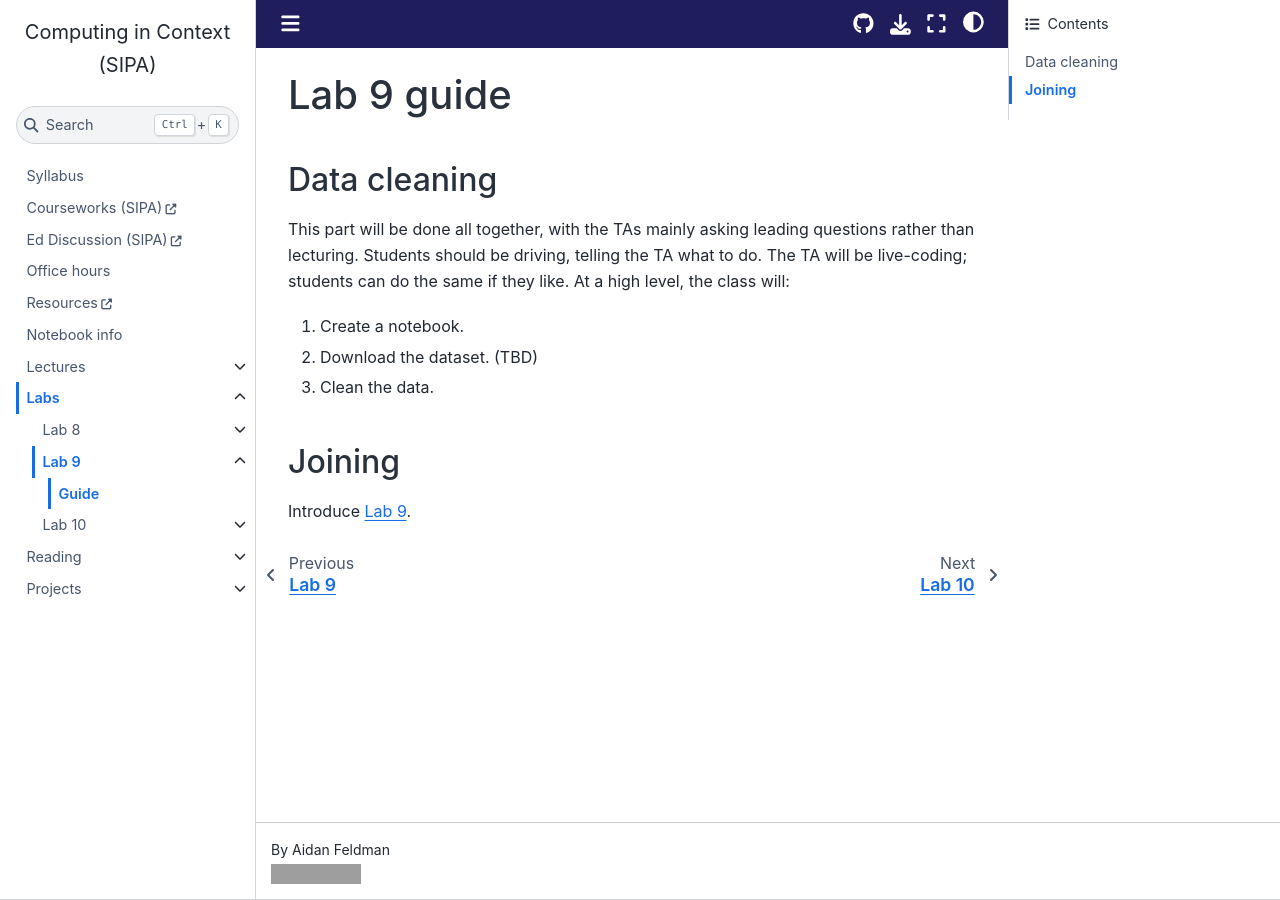
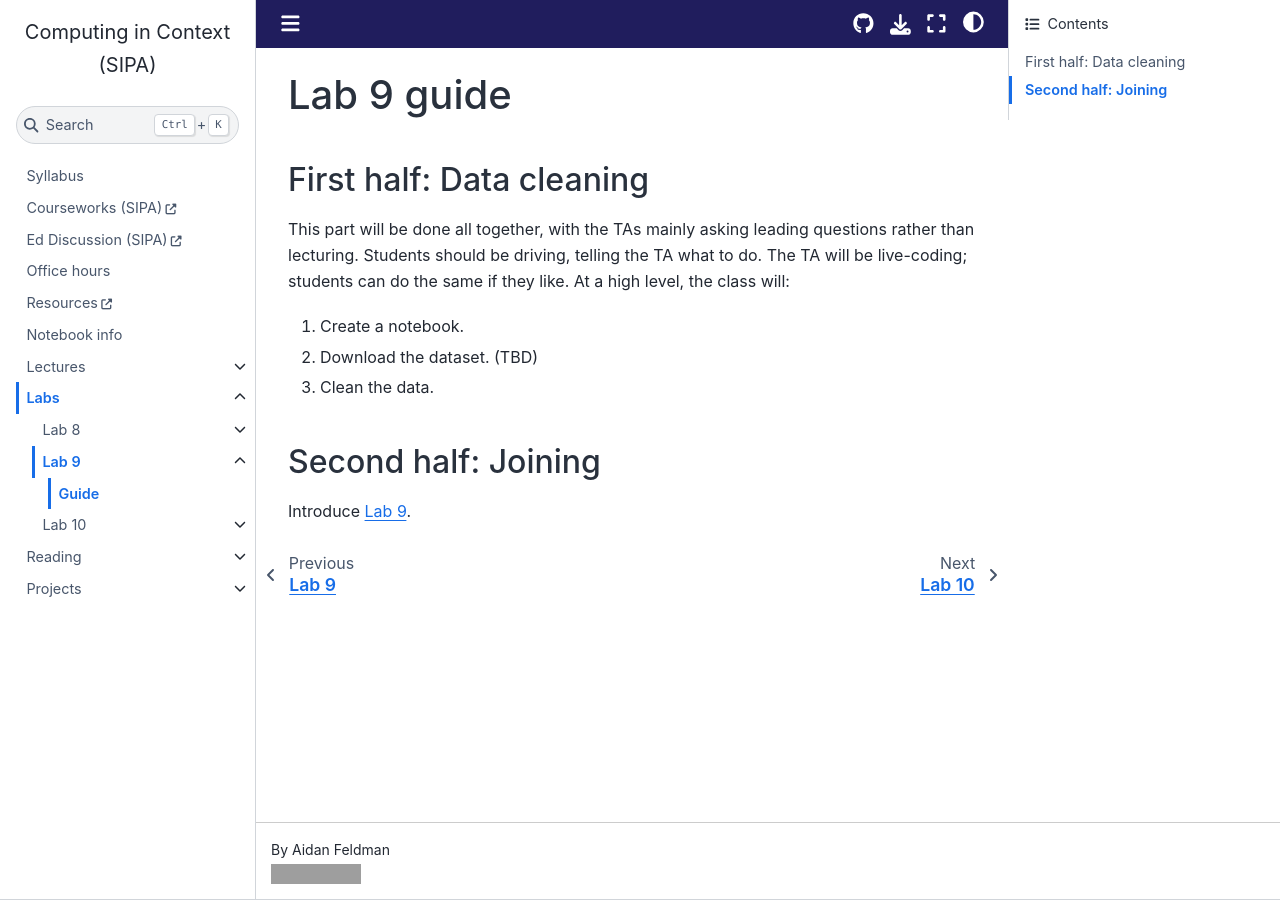
Before and after one commit to afeld/computing-in-context, a Jupyter Book: the page built from lab_9_guide.md, in a window 1280 px wide. Built offline with Jupyter Book 1.0.4 settings and Sphinx 7.4.7 and the Sphinx Book theme 1.1.4, drawn with Linux system fonts in a browser that asks for light colours; comment, search, counter and statistics services are not loaded; grey boxes are pictures that could not be loaded.

Commit message:
clarify the timing for lab 9

```diff
--- a/lab_9_guide.md
+++ b/lab_9_guide.md
@@ -1,6 +1,6 @@
 # Lab 9 guide
 
-## Data cleaning
+## First half: Data cleaning
 
 This part will be done all together, with the TAs mainly asking leading questions rather than lecturing. Students should be driving, telling the TA what to do. The TA will be live-coding; students can do the same if they like. At a high level, the class will:
 
@@ -8,6 +8,6 @@ This part will be done all together, with the TAs mainly asking leading question
 1. Download the dataset. (TBD)
 1. Clean the data.
 
-## Joining
+## Second half: Joining
 
 Introduce [Lab 9](lab_9.ipynb).
```
